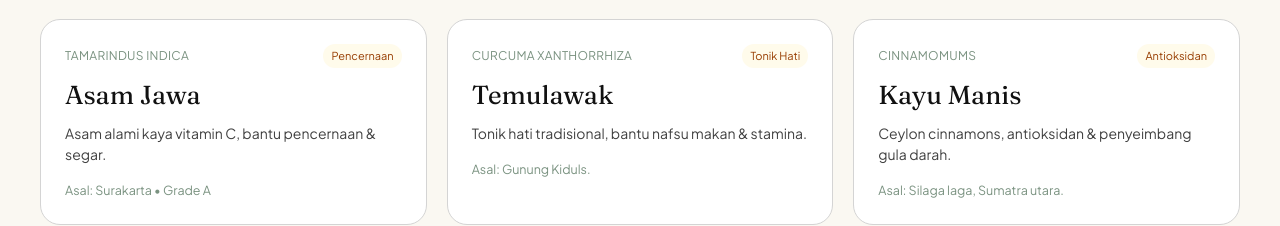
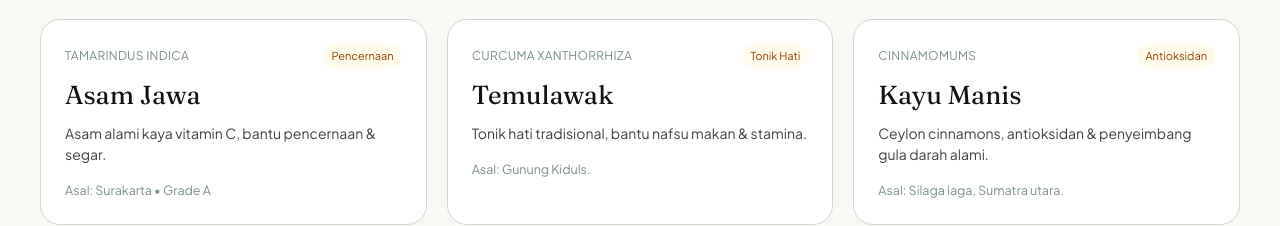
Before and after one commit to fakih22/jamu-nusantara, a Next.js app: page / in a window 1280 px wide. Shown: the part 5012-5238 px from the top of the page. Built offline with nearby package versions, Linux system fonts and the light colour scheme.

Commit message:
update gul

```diff
--- a/app/components/Ingredients/Ingredients.tsx
+++ b/app/components/Ingredients/Ingredients.tsx
@@ -44,7 +44,7 @@ const ingredients = [
     badge: 'Antioksidan',
     badgeColor: 'amber wood',
     name: 'Kayu Manis',
-    desc: 'Ceylon cinnamons, antioksidan & penyeimbang gula darah.',
+    desc: 'Ceylon cinnamons, antioksidan & penyeimbang gula darah alami.',
     origin: 'Asal: Silaga laga, Sumatra utara.'
   }
 ];
```
